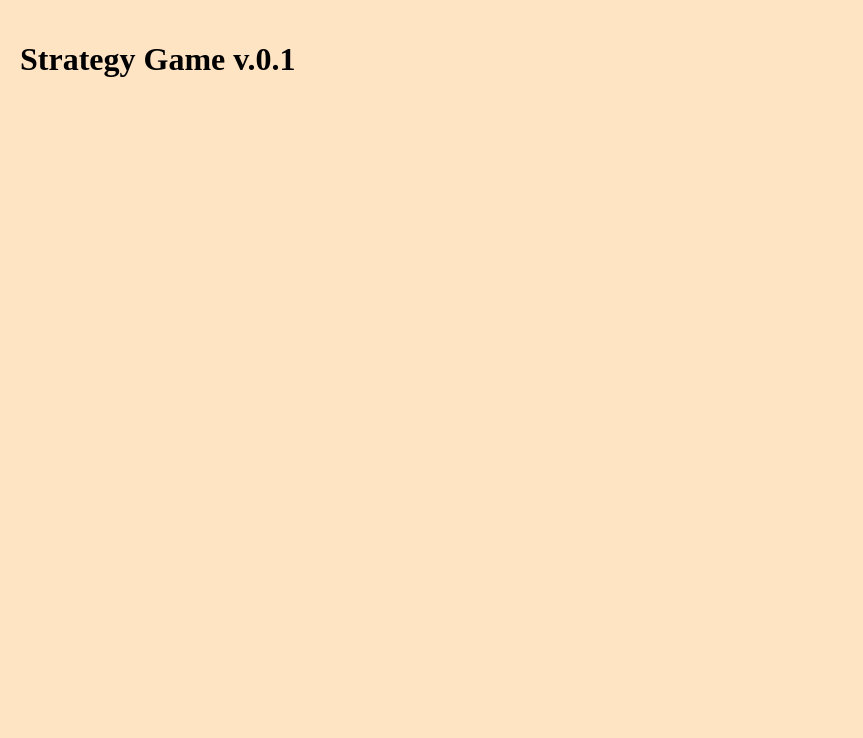
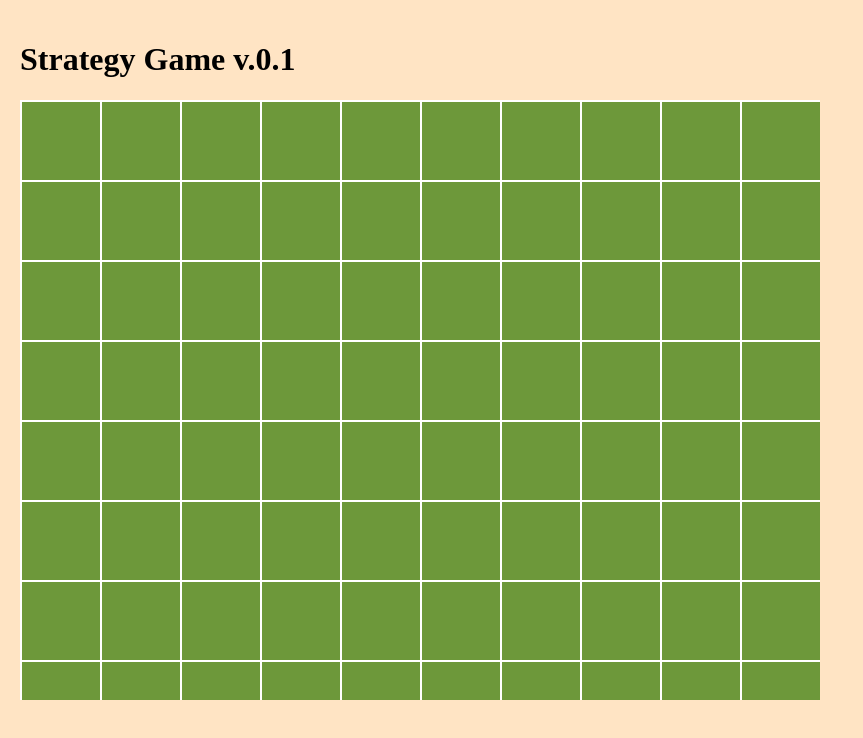
Before and after one commit to Denoro55/strategy-game-v2, a website built with webpack: page src/index.html in a window 1280 px wide. Shown: the whole page, without its empty margins (0-863 px from the left). Built offline with nearby package versions, Linux system fonts and the light colour scheme.

Commit message:
feat(game): add scene and scroll

```diff
--- /dev/null
+++ b/src/scripts/components/Vector.ts
@@ -0,0 +1,15 @@
+class Vector {
+  x: number;
+  y: number;
+
+  constructor(x: number, y: number) {
+    this.x = x;
+    this.y = y;
+  }
+
+  diff(vector: Vector): Vector {
+    return new Vector(this.x - vector.x, this.y - vector.y)
+  }
+}
+
+export default Vector;
--- /dev/null
+++ b/src/scripts/const.ts
@@ -0,0 +1,7 @@
+export const INITIAL_DRAWER_OPTINS = {
+  cell: {
+    color: '#6d983a',
+    borderColor: '#FFF',
+    width: 2
+  }
+}
--- /dev/null
+++ b/src/scripts/core/Drawer.ts
@@ -0,0 +1,62 @@
+import { INITIAL_DRAWER_OPTINS } from '../const';
+import Game from './Game';
+
+interface IDrawerOptions {
+  cell: {
+    color: string,
+    borderColor: string
+    width: number
+  }
+}
+
+class Drawer {
+  game: Game;
+  $ctx: CanvasRenderingContext2D;
+  options: IDrawerOptions;
+
+  constructor(game: Game, options?: IDrawerOptions) {
+    this.game = game;
+    this.$ctx = game.$ctx;
+    this.options = {
+      ...INITIAL_DRAWER_OPTINS,
+      ...options
+    };
+  }
+
+  draw(): void {
+    const { width, height } = this.game.options;
+
+    this.$ctx.clearRect(0, 0, width, height);
+    this.drawGrid();
+  }
+
+  drawGrid(): void {
+    const { grid: { x, y, offset }, cellSize } = this.game.options;
+
+    for (let xx = 0; xx < x; xx++) {
+      for (let yy = 0; yy < y; yy++) {
+        this.drawCell(xx, yy, cellSize, offset);
+      }
+    }
+  }
+
+  drawCell(x: number, y: number, cellSize: number, offset: number): void {
+    const $ctx = this.$ctx;
+    const { viewOffset } = this.game;
+    const { cell: { width, color, borderColor } } = this.options;
+
+    $ctx.beginPath();
+    $ctx.lineWidth = width;
+    $ctx.fillStyle = color;
+    $ctx.fillRect(x * cellSize + offset + viewOffset.x, y * cellSize + offset + viewOffset.y, cellSize, cellSize);
+    $ctx.fill();
+
+    $ctx.beginPath();
+    $ctx.lineWidth = width;
+    $ctx.strokeStyle = borderColor;
+    $ctx.rect(x * cellSize + offset + viewOffset.x, y * cellSize + offset + viewOffset.y, cellSize, cellSize);
+    $ctx.stroke();
+  }
+}
+
+export default Drawer;
--- /dev/null
+++ b/src/scripts/core/Game.ts
@@ -0,0 +1,57 @@
+import Drawer from './Drawer';
+import Scroller from './Scroller';
+import Vector from '../components/Vector';
+
+interface IGameOptions {
+  width: number;
+  height: number;
+  cellSize: number;
+  grid: {
+    x: number;
+    y: number;
+    offset: number;
+  }
+}
+
+class Game {
+  $container: HTMLDivElement | null;
+  $canvas: HTMLCanvasElement;
+  $ctx: CanvasRenderingContext2D;
+  options: IGameOptions;
+  drawer: Drawer;
+  scroller: Scroller;
+  viewOffset: Vector = new Vector(0, 0);
+
+  constructor(selector: string, options: IGameOptions) {
+    this.$container = document.querySelector(selector);
+    this.options = options;
+
+    const { width, height } = this.options;
+
+    const $canvas = document.createElement('canvas');
+    $canvas.className = 'canvas-game';
+    $canvas.width = width;
+    $canvas.height = height;
+    this.$container?.appendChild($canvas);
+
+    this.$canvas = $canvas;
+    this.$ctx = $canvas.getContext('2d') as CanvasRenderingContext2D;
+    this.drawer = new Drawer(this);
+    this.scroller = new Scroller(this, {
+      onScroll: this.handleViewScroll.bind(this)
+    });
+
+    this.init();
+  }
+
+  init(): void {
+    this.drawer.draw();
+  }
+
+  handleViewScroll(offset: Vector): void {
+    this.viewOffset = offset;
+    this.drawer.draw();
+  }
+}
+
+export default Game;
--- /dev/null
+++ b/src/scripts/core/Scroller.ts
@@ -0,0 +1,61 @@
+import Vector from '../components/Vector';
+import Game from './Game';
+
+interface IScrollerOptions {
+  onScroll: (offset: Vector) => void
+}
+
+class Scroller {
+  game: Game;
+  $canvas: HTMLCanvasElement;
+  isDragging: boolean;
+  options: IScrollerOptions;
+  startPos: Vector;
+
+  constructor(game: Game, options: IScrollerOptions) {
+    this.game = game;
+    this.$canvas = game.$canvas;
+    this.options = options;
+
+    this.startPos = new Vector(0, 0)
+    this.isDragging = false;
+
+    this.initListeners();
+  }
+
+  initListeners(): void {
+    this.$canvas.addEventListener('mousedown', this.handleMouseDown.bind(this));
+
+    this.$canvas.addEventListener('mouseup', this.handleMouseUp.bind(this));
+
+    this.$canvas.addEventListener('mousemove', this.handleMouseMove.bind(this));
+
+    this.$canvas.addEventListener('mouseleave', this.handleMouseLeave.bind(this));
+  }
+
+  handleMouseDown(event: MouseEvent): void {
+    const { viewOffset } = this.game;
+
+    this.isDragging = true;
+    this.startPos = new Vector(event.offsetX - viewOffset.x, event.offsetY - viewOffset.y)
+  }
+
+  handleMouseUp(): void {
+    this.isDragging = false;
+  }
+
+  handleMouseMove(event: MouseEvent): void {
+    const { onScroll } = this.options;
+
+    if (this.isDragging) {
+      const newPosition: Vector = new Vector(event.offsetX, event.offsetY);
+      onScroll(newPosition.diff(this.startPos))
+    }
+  }
+
+  handleMouseLeave(): void {
+    this.isDragging = false;
+  }
+}
+
+export default Scroller;
--- a/src/scripts/index.ts
+++ b/src/scripts/index.ts
@@ -1 +1,13 @@
 import '../styles/index.scss';
+import Game from './core/Game';
+
+new Game('#app', {
+  width: 800,
+  height: 600,
+  cellSize: 80,
+  grid: {
+    x: 30,
+    y: 30,
+    offset: 1
+  }
+})
--- a/src/styles/index.scss
+++ b/src/styles/index.scss
@@ -3,3 +3,7 @@ body {
   padding: 20px;
   margin: 0;
 }
+
+.canvas-game {
+  background-color: #000;
+}
```
Also changed, not shown: .eslintrc.js.
